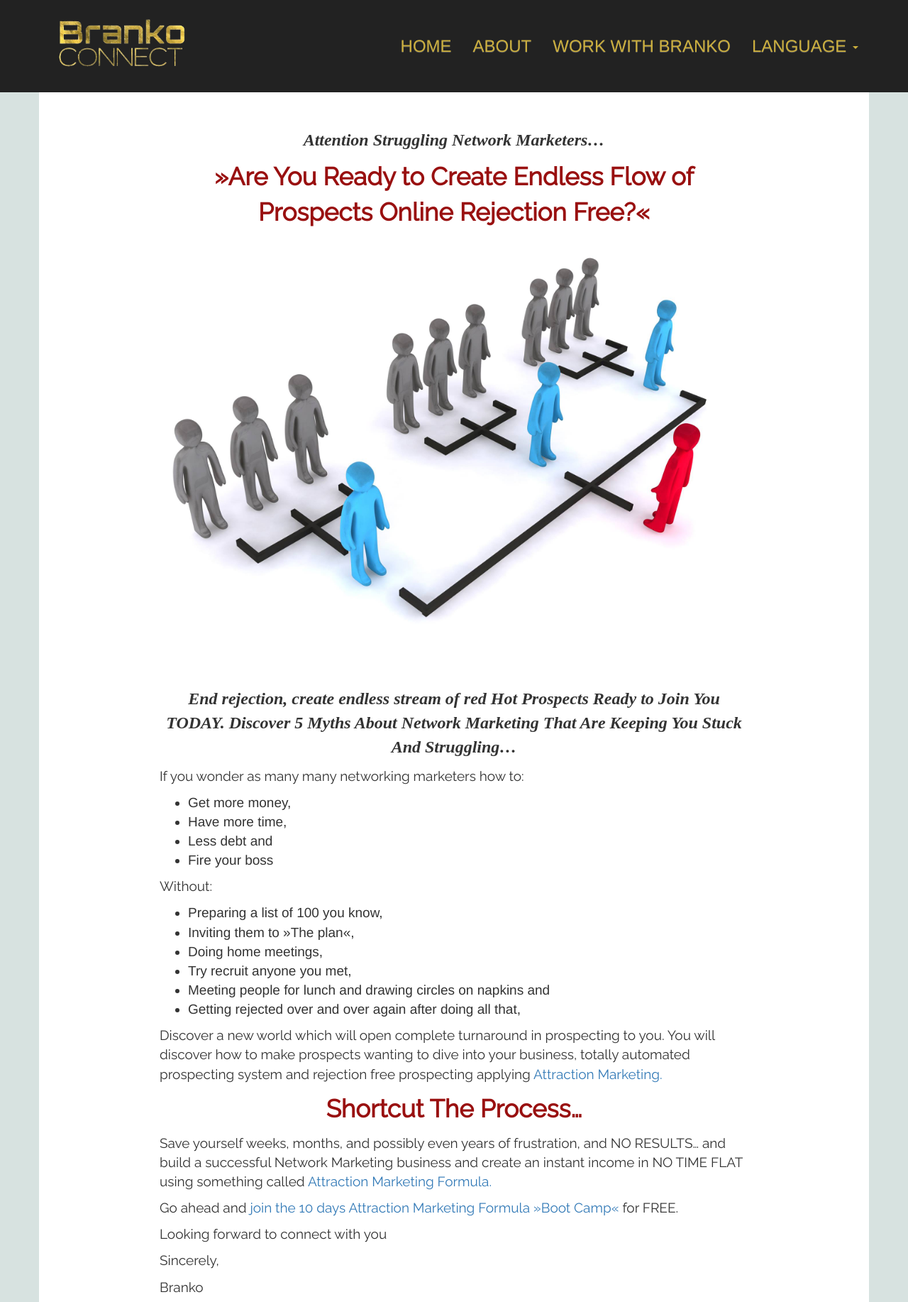
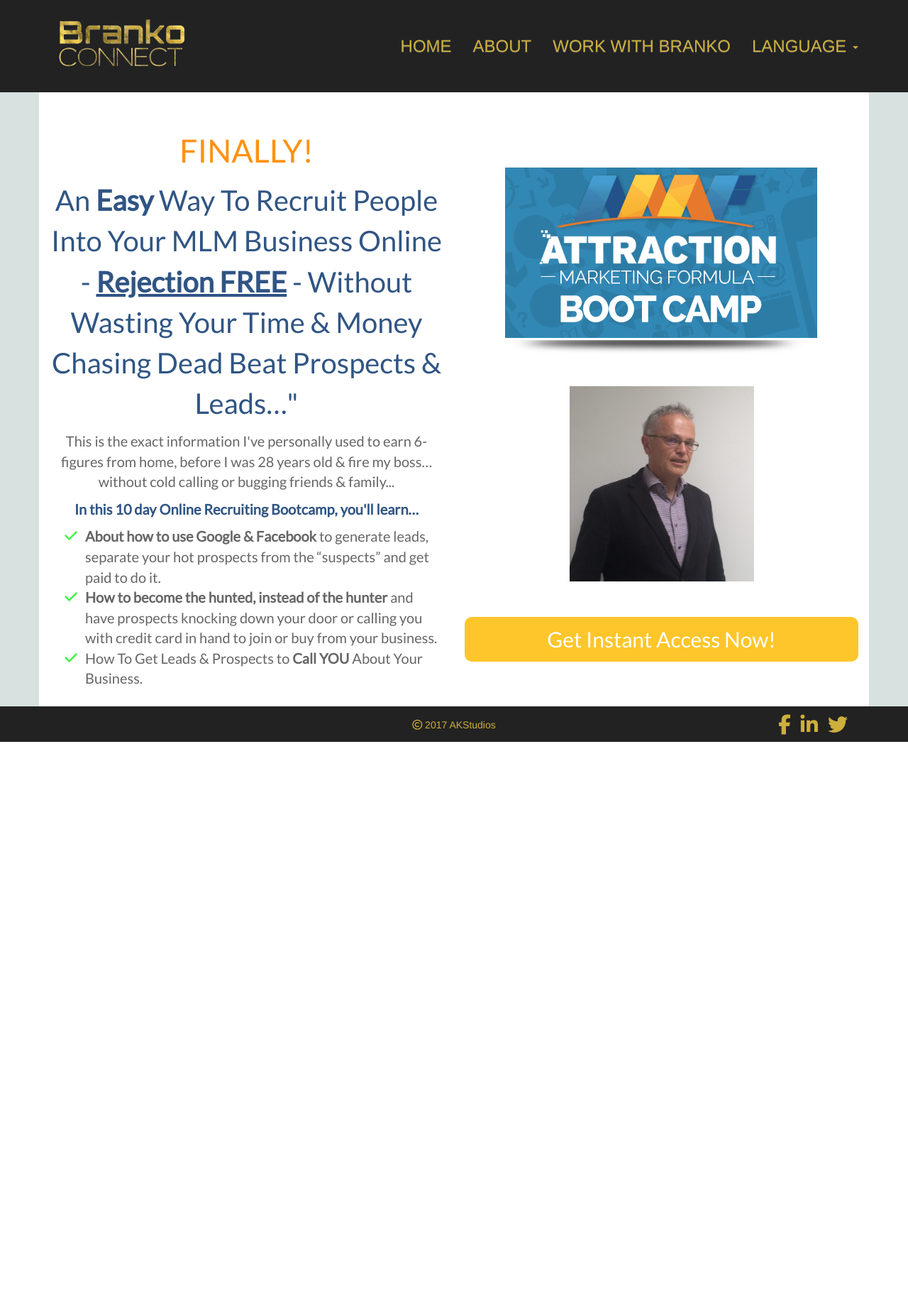
Before and after one commit to Anc0/BrankoConnect, a CodeIgniter app: page /brankoosebna/ in a window 1280 px wide. Shown: the top 1834 px of the page at 71% size. After the commit the page ends 1045 px from the top, so only its background shows below. Run offline with CodeIgniter, Linux system fonts and the light colour scheme; some libraries are stand-ins or nearby versions.

Commit message:
Home page transformed into capture page

```diff
--- a/application/config/config.php
+++ b/application/config/config.php
@@ -25,8 +25,10 @@
 */
 #$config['base_url'] = 'http://www.brankoconnect.com';
 #$config['base_url'] = 'http://localhost/brankoosebna';
+
 # DEVELOPMENT
 #$config['base_url'] = "http://" . $_SERVER['HTTP_HOST'] . "/brankoosebna";
+
 # PRODUCTION
 $config['base_url'] = 'http://' . $_SERVER['HTTP_HOST'];
 /*
--- a/application/controllers/Site.php
+++ b/application/controllers/Site.php
@@ -29,7 +29,7 @@
 
         $this->load->view('common/header');
         $this->load->view('common/navbar', $data);
-        $this->load->view('home', $data);
+        $this->load->view('capture_page', $data);
         $this->load->view('common/footer');
     }
 
@@ -45,8 +45,46 @@
 
         $this->load->view('common/header');
         $this->load->view('common/navbar', $data);
-        $this->load->view('home', $data);
+        $this->load->view('capture_page', $data);
         $this->load->view('common/footer');
+    }
+
+    public function sub_email()
+    {
+        $email = $this->test_input($this->input->post('email'));
+
+        $curl = curl_init();
+
+        curl_setopt_array($curl, array(
+            CURLOPT_URL => "https://api.getresponse.com/v3/contacts",
+            CURLOPT_RETURNTRANSFER => true,
+            CURLOPT_ENCODING => "",
+            CURLOPT_MAXREDIRS => 10,
+            CURLOPT_TIMEOUT => 30,
+            CURLOPT_HTTP_VERSION => CURL_HTTP_VERSION_1_1,
+            CURLOPT_CUSTOMREQUEST => "POST",
+            CURLOPT_POSTFIELDS => "{\r\n    \"email\": \"" . $email . "\",\r\n    \"campaign\": {\r\n        \"campaignId\": \"T0iOr\"\r\n    }\r\n}",
+            CURLOPT_HTTPHEADER => array(
+                "cache-control: no-cache",
+                "content-type: application/json",
+                "postman-token: af6bb880-a465-59a1-3e28-a56c430dbe63",
+                "x-auth-token: api-key 3c7594d836647b06e5e49de79a96f501"
+            ),
+        ));
+
+        $response = curl_exec($curl);
+        $err = curl_error($curl);
+
+        curl_close($curl);
+
+        if ($err) {
+            #echo "cURL Error #:" . $err;
+
+        } else {
+            #echo $response;
+
+        }
+
     }
 
     /*** ABOUT *************************************/
@@ -191,7 +229,9 @@
     /*** PRIVATE FUNCTIONS *************************/
     private function language($site) {
         $_SESSION['current_site'] = $site;
-        $tld = end(explode(".", $_SERVER['HTTP_HOST']));
+        $host = $_SERVER['HTTP_HOST'];
+        $tmp = explode(".", $host);
+        $tld = end($tmp);
         if($tld == 'com' | $tld == 'net') {
             $_SESSION['language'] = 'english';
         } elseif($tld == 'si') {
--- /dev/null
+++ b/application/views/capture_page.php
@@ -0,0 +1,89 @@
+<div class="row">
+    <div class="col-xs-12 col-md-6">
+        <p class="font-lato font-center font-size-px-45 font-yellow">FINALLY!</p>
+        <p class="font-lato font-center font-size-px-40 font-blue">An <b>Easy</b> Way To Recruit People Into Your MLM
+            Business Online - <span class="font-underline"><b>Rejection FREE</b></span> - Without
+            Wasting Your Time &
+            Money Chasing Dead Beat Prospects & Leads…"</p>
+        <p class="font-lato font-center font-size-px-20 font-gray">This is the exact information I've personally used to
+            earn 6-figures from home,
+            before I
+            was 28 years old &
+            fire my boss… without cold calling or bugging friends & family...</p>
+        <p class="font-lato font-center font-size-px-20 font-blue font-bold">In this 10 day Online Recruiting Bootcamp,
+            you'll learn…</p>
+        <ul class="fa-ul font-lato font-size-px-20 font-gray">
+            <li><i class="fa-li fa fa-check capture-page-li"></i><b>About how to use Google & Facebook</b> to generate
+                leads,
+                separate
+                your hot
+                prospects from the “suspects”
+                and get paid to do it.
+            </li>
+            <li><i class="fa-li fa fa-check capture-page-li"></i><b>How to become the hunted, instead of the hunter</b>
+                and have
+                prospects
+                knocking down your door or calling
+                you with credit card in hand to join or buy from your business.
+            </li>
+            <li><i class="fa-li fa fa-check capture-page-li"></i>How To Get Leads & Prospects to <b>Call YOU</b> About
+                Your
+                Business.
+            </li>
+        </ul>
+    </div>
+    <div class="col-xs-12 col-md-6">
+        <img src="<?php echo base_url() ?>/assets/img/capture_page_01.png" class="capture-page-img">
+        <img src="<?php echo base_url() ?>/assets/img/capture_page_02.png" class="capture-page-profile">
+        <button class="capture-page-button" id="captureButton">Get Instant Access Now!</button>
+        <p id="subSuccess" class="font-lato font-size-px-20 font-green font-center hidden"></p>
+    </div>
+    <!-- The Modal -->
+    <div id="captureModal" class="capture-page-modal">
+
+        <!-- Modal content -->
+        <div class="modal-content">
+            <div class="row font-center">
+                <div class="col-xs-12">
+                    <a class="pull-right" href="#" id="modalClose">
+                        <i class="fa fa-times-circle-o fa-2x" aria-hidden="true"></i>
+                    </a>
+                    <img class="capture-page-modal-img"
+                         src="<?php echo base_url() ?>/assets/img/capture_page_modal_01.gif">
+                </div>
+            </div>
+            <div class="row font-center capture-page-modal-form">
+                <div class="col-xs-12">
+                    <p class="font-size-px-14 font-gray font-opensans">
+                        Almost there! Please complete this form and click the button below to gain instant access.
+                    </p>
+                    <p class="font-size-px-30 font-blue font-opensans font-bold">
+                        Yes, I Want The Bootcamp!
+                    </p>
+                    <p class="font-size-px-22 font-gray font-opensans">
+                        Enter your best email address below and click the "Get Instant Access" button to get your 10-day
+                        bootcamp now...
+                    </p>
+                </div>
+                <div class="col-xs-12">
+                    <input class="capture-page-modal-input" type="text" placeholder="Enter Your Best Email"
+                           id="captureInputModal"/>
+                </div>
+                <div class="col-xs-12 hidden" id="modalNotif">
+                    <p class="modal-notif-text pull-left font-opensans font-gray" id="modalNotifText"></p>
+                </div>
+                <div class="col-xs-12">
+                    <button class="capture-page-modal-button" id="captureButtonModal">Get Instant Access!</button>
+                </div>
+                <div class="col-xs-12">
+                    <p class="font-size-px-18 font-lightgray font-opensans">
+                        We respect your privacy. Your email address will never be shared or sold.
+                    </p>
+                </div>
+            </div>
+
+
+        </div>
+
+    </div>
+</div>
--- a/application/views/common/header.php
+++ b/application/views/common/header.php
@@ -12,6 +12,8 @@
     <link rel="stylesheet" type="text/css" href="<?php echo base_url()?>assets/css/styles.css">
     <!-- Custom fonts -->
     <link href="https://fonts.googleapis.com/css?family=Raleway" rel="stylesheet">
+    <link href="https://fonts.googleapis.com/css?family=Lato" rel="stylesheet">
+    <link href="https://fonts.googleapis.com/css?family=Open+Sans" rel="stylesheet">
     <!-- Google analytics -->
     <script>
         (function(i,s,o,g,r,a,m){i['GoogleAnalyticsObject']=r;i[r]=i[r]||function(){
--- a/assets/css/styles.css
+++ b/assets/css/styles.css
@@ -370,10 +370,137 @@
     outline: 0;
 }
 
+/* Capture page */
+
+.capture-page-img {
+    padding-top: 50px;
+    max-width: 100%;
+    max-height: 100%;
+    margin: auto;
+    display: block;
+}
+
+.capture-page-profile {
+    padding-top: 40px;
+    max-width: 260px;
+    max-height: 100%;
+    margin: auto;
+    display: block;
+}
+
+.capture-page-button {
+    border: none;
+    /*border-bottom: 10px solid #ff9212;*/
+    border-radius: 10px;
+    font-family: Lato;
+    color: #ffffff;
+    font-size: 30px;
+    background: #ffc62b;
+    margin-top: 50px;
+    padding: 10px 25px 10px 25px;
+    text-decoration: none;
+    width: 100%;
+
+}
+
+.capture-page-li {
+    color: #42f448;
+}
+
+/* The Modal (background) */
+.capture-page-modal {
+    display: none; /* Hidden by default */
+    position: fixed; /* Stay in place */
+    z-index: 1; /* Sit on top */
+    left: 0;
+    top: 0;
+    width: 100%; /* Full width */
+    height: 100%; /* Full height */
+    overflow: auto; /* Enable scroll if needed */
+    background-color: rgb(0,0,0); /* Fallback color */
+    background-color: rgba(0,0,0,0.4); /* Black w/ opacity */
+}
+
+/* Modal Content/Box */
+.modal-content {
+    background-color: #fefefe;
+    margin: 15% auto; /* 15% from the top and centered */
+    padding: 20px;
+    border: 1px solid #888;
+    width: 80%; /* Could be more or less, depending on screen size */
+    max-width: 750px;
+}
+
+.capture-page-modal-form {
+    max-width: 634px;
+    margin: 0 auto;
+}
+
+.capture-page-modal-button {
+    border: none;
+    /*border-bottom: 10px solid #ff9212;*/
+    border-radius: 10px;
+    font-family: Lato;
+    color: #ffffff;
+    font-size: 30px;
+    background: #ffc62b;
+    padding: 10px 25px 10px 25px;
+    text-decoration: none;
+    width: 100%;
+    margin-top: 10px;
+    margin-bottom: 10px;
+}
+
+.capture-page-modal-input {
+    border-radius: 5px;
+    border: 3px solid #e9e9e9;
+    padding: 10px 25px 10px 25px;
+    background: none;
+    color: #666666;
+    font-family: Lato;
+    height: auto;
+    font-size: 22px;
+    width: 100%;
+}
+
+.capture-page-modal-input-error {
+    border: 3px solid red;
+}
+
+.capture-page-modal-img {
+    max-width: 100%;
+}
+
+.modal-notif-text {
+    padding-top: 5px;
+    padding-left: 30px;
+    margin: 0;
+}
+
 /* Fonts */
 
 .font-red {
     color:#991010;
+}
+
+.font-yellow {
+    color: #ff9212;
+}
+
+.font-blue {
+    color: #305584;
+}
+
+.font-gray {
+    color: #666666;
+}
+
+.font-lightgray {
+    color: #9d9d9d;
+}
+
+.font-green {
+    color: green;
 }
 
 .font-bold {
@@ -384,6 +511,9 @@
     font-style: italic;
 }
 
+.font-underline {
+    text-decoration: underline;
+}
 .font-size-14 {
     font-size:19px;
 }
@@ -396,6 +526,34 @@
     font-size:35px;
 }
 
+.font-size-px-14 {
+    font-size: 14px;
+}
+
+.font-size-px-18 {
+    font-size: 18px;
+}
+
+.font-size-px-20 {
+    font-size: 20px;
+}
+
+.font-size-px-22 {
+    font-size: 22px;
+}
+
+.font-size-px-30 {
+    font-size: 30px;
+}
+
+.font-size-px-40 {
+    font-size: 40px;
+}
+
+.font-size-px-45 {
+    font-size: 45px;
+}
+
 .font-center {
     text-align: center;
 }
@@ -405,5 +563,13 @@
 }
 
 .font-raleway {
-    font-family: "raleway";
+    font-family: Raleway;
 }
+
+.font-lato {
+    font-family: Lato;
+}
+
+.font-opensans {
+    font-family: "Open Sans";
+}
```
Also changed, not shown: assets/js/main.js (+57 -0 lines), assets/img/capture_page_01.png (added), assets/img/capture_page_02.png (added), assets/img/capture_page_modal_01.gif (added).
